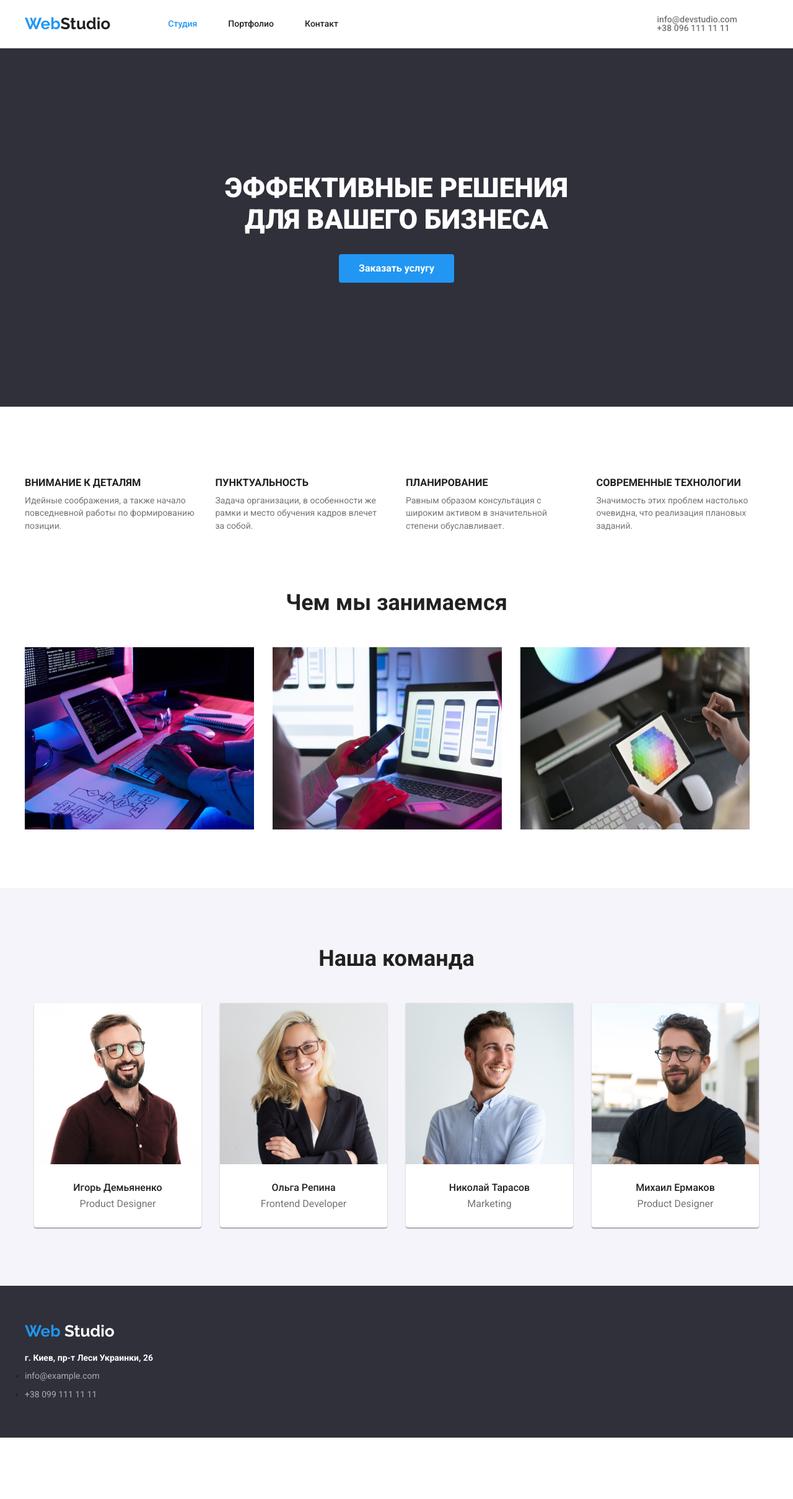
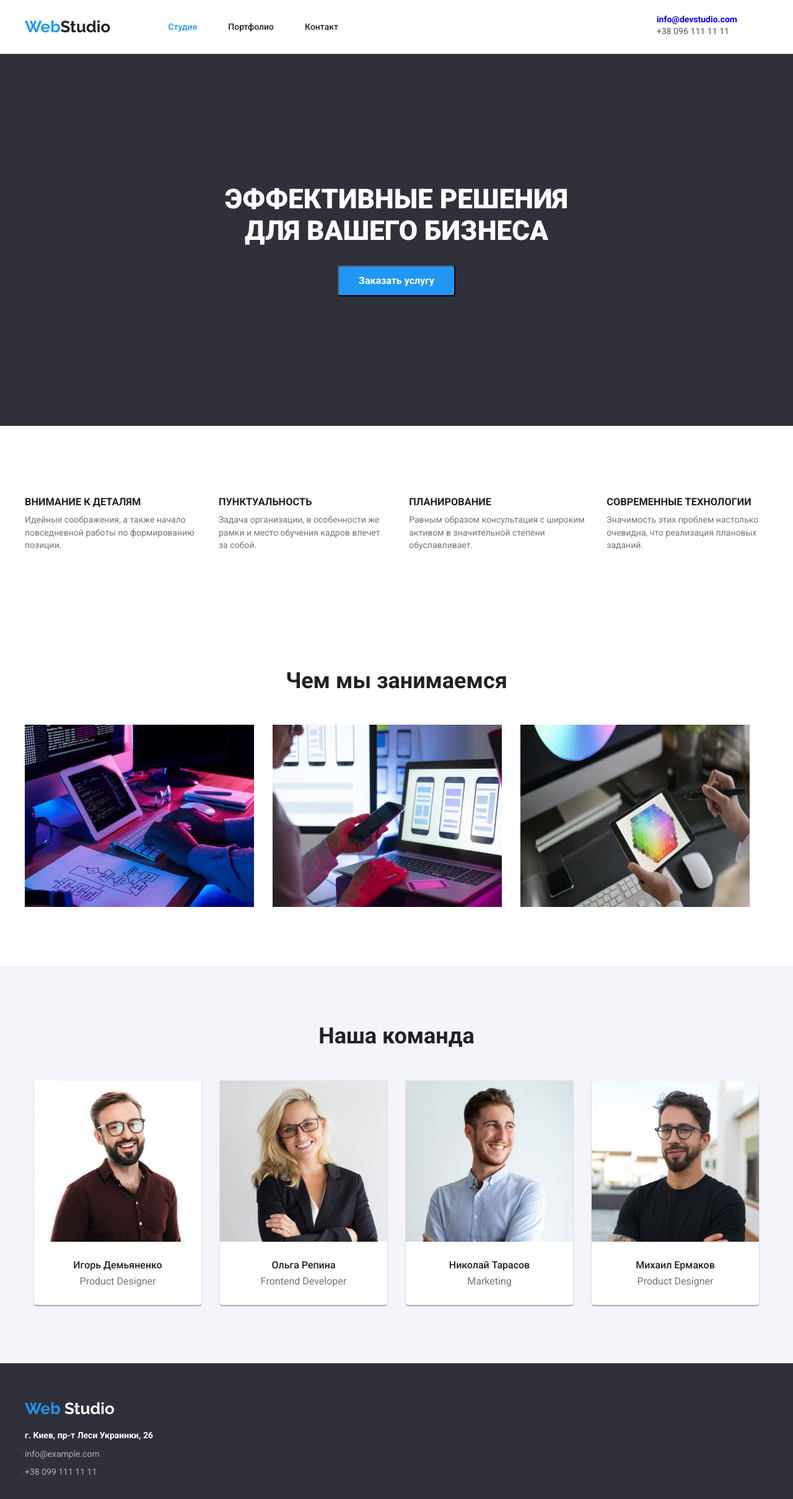
Before and after one commit to PeterYurich/goit-markup-hw-04, a plain HTML site: page index.html in a window 1280 px wide. Shown: the whole page at 62% size. Before the commit the page ends 2319 px from the top, so only its background shows below. Drawn offline with nearby package versions, Linux system fonts and the light colour scheme.

Commit message:
after-hw-3

```diff
--- a/css/styles.css
+++ b/css/styles.css
@@ -7,7 +7,7 @@
   --grey-back: #f5f4fa;
   --dark-back: #2f303a;
   --size-heder: 14px;
-  --height-heder: 1;
+  --height-heder: 24px;
 }
 
 
@@ -42,15 +42,12 @@ a {
 }
 
 .site-nav {
+  font-weight: 500;
   font-size: var(--size-heder);
   line-height: var(--height-heder);
 }
 
-.nav-item {
-  font-weight: 500;
-}
-
-.mail-header {
+.mail {
   color: var(--grey-text);
   font-size: var(--size-heder);
   line-height: var(--height-heder);
@@ -65,7 +62,8 @@ a {
 }
 
 .current {
-color: var(--accent-color);}
+  color: var(--accent-color);
+}
 
 .link {
   color: inherit;
@@ -215,14 +213,10 @@ img {
   padding: 94px 0;
 }
 
-.section-sec {
-padding-top: 0;
-}
-
 .header-container {
   display: flex;
   align-items: center;
-  padding: 24px 0 25px 0;
+  padding: 24px 0;
   }
 
 .header {
@@ -256,9 +250,9 @@ padding-top: 0;
   flex-direction: column;
   background-color: var(--dark-back);
   min-width: auto;
+  min-height: 600px;
   justify-content: center;
   align-items: center;
-  padding: 200px 0;
 }
 
 .hero {
@@ -283,10 +277,6 @@ padding-top: 0;
 
 .adv-item:not(:last-child) {
   margin-right: 30px;
-}
-
-.adv-item {
-  flex-basis: calc((100% - (3*30px)) / 4);
 }
 
 /* чем мы занимаемся */
@@ -324,6 +314,15 @@ padding-top: 0;
 
 .name, .profession {
   text-align: center;
+}
+
+.name {
+  margin-top: 30px;
+  margin-bottom: 10px;
+}
+
+.profession {
+  margin-bottom: 30px;
 }
 
 .section-name {
@@ -380,8 +379,17 @@ padding-top: 0;
 
 
 .portfolio-name {
+  margin-top: 20px;
+  margin-bottom: 4px;
   color: var(--black-text);
-  margin-bottom: 4px;
+}
+
+.portfolio-type {
+  margin-bottom: 20px;
+}
+
+.portfolio-name, .portfolio-type {
+  margin-left: 24px;
 }
 
 /* .portfolio-item:not(:nth-child(3n)) {
@@ -398,26 +406,13 @@ padding-top: 0;
   flex-basis: calc((100% - (3*30px)) / 3);
 }
 
-button {
-  border: none;
+/* the end of hw#3))) */
+
+.images {
+  object-fit: cover;
+  width: 370px;
+  height: 294px;
 }
-
-.port-desc {
-  width: 370px;
-  padding: 20px 24px;
-  border: 1px solid #EEEEEE;
-  border-top: none;
-}
-
-.stuff-desc {
-  padding: 30px 0;
-}
-
-.name {
-  margin-bottom: 10px;
-}
-
-/* end))) */
 
 /* HW-4  */
 
```
